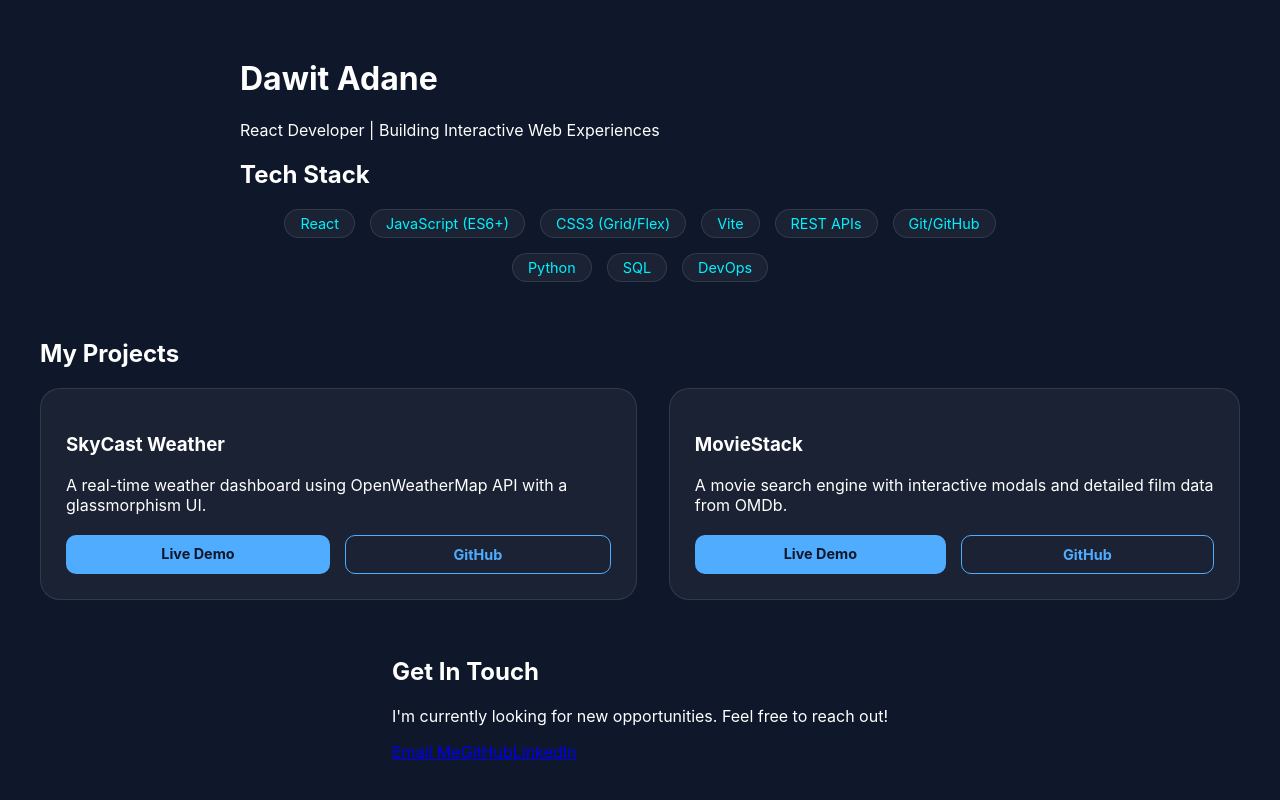
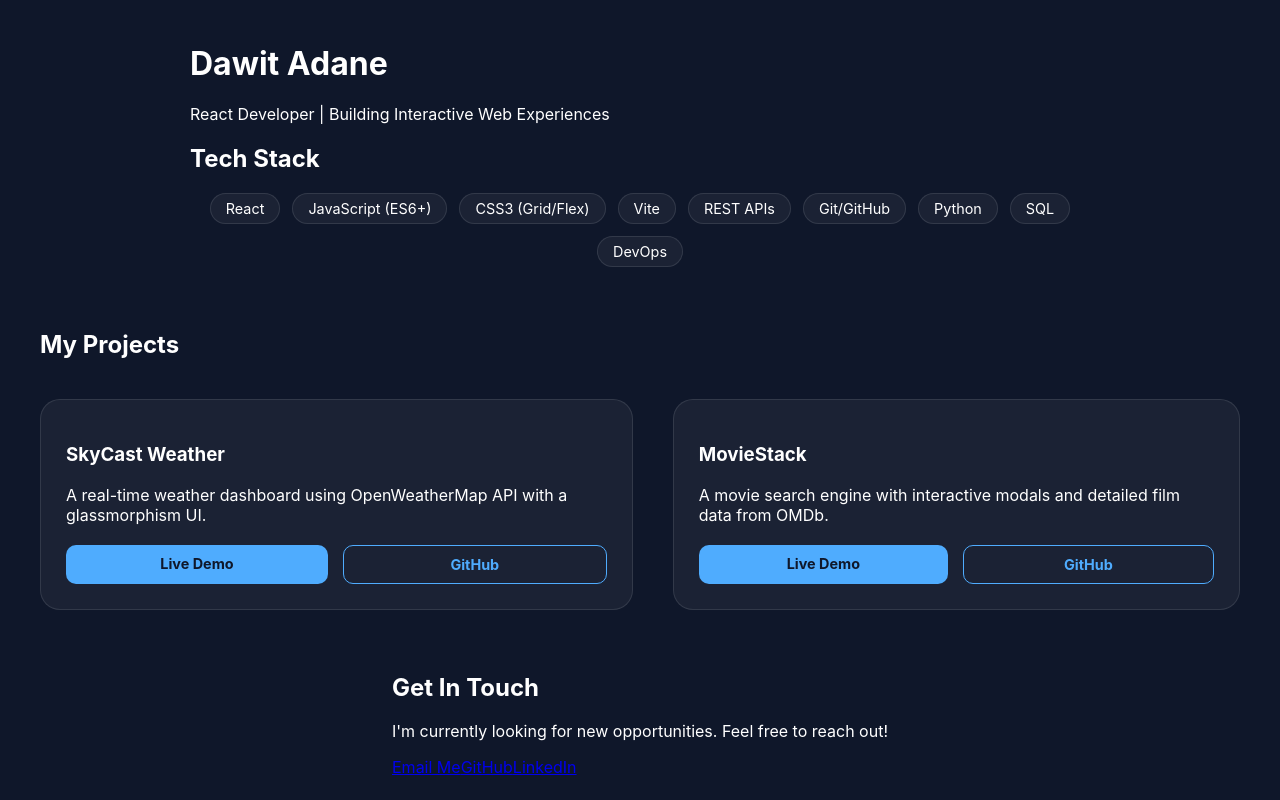
Before and after one commit to daveadane/my-portfolio, a React (Vite) app: page / in a window 1280 px wide. Built offline with nearby package versions, Linux system fonts and the light colour scheme.

Commit message:
checking the css

```diff
--- a/src/App.css
+++ b/src/App.css
@@ -28,48 +28,60 @@ body, html {
 }
 
 /* 2. TECH STACK FIX (Centered and Spaced) */
+/* Center the Tech Stack with spacing */
 .tech-stack-container {
   display: flex;
   flex-wrap: wrap;
-  gap: 15px; /* Adds space between React, Python, etc. */
+  gap: 12px; /* This creates the space between each skill */
   justify-content: center;
-  max-width: 800px;
-  margin-top: 10px;
+  max-width: 900px;
+  margin: 20px auto;
 }
 
 .tech-stack-container span {
   background: var(--glass);
-  padding: 5px 15px;
-  border-radius: 15px;
+  padding: 6px 15px;
+  border-radius: 20px;
   border: 1px solid var(--border);
   font-size: 0.9rem;
-  color: var(--secondary);
+  transition: 0.3s;
 }
 
-/* 3. PROJECT CARDS - INTERACTIVE SIGN */
-.project-grid {
-  display: flex;
-  gap: 2rem;
-  justify-content: center;
-  width: 100%;
-}
-
+/* INTERACTIVE PROJECT CARDS */
 .project-card {
   min-width: 350px;
   background: var(--glass);
   border: 1px solid var(--border);
   border-radius: 20px;
   padding: 25px;
-  transition: all 0.4s cubic-bezier(0.175, 0.885, 0.32, 1.275); /* Smooth movement */
+  transition: all 0.4s ease; /* This makes the movement smooth */
+  position: relative;
   cursor: pointer;
 }
 
-/* THIS IS THE SIGN WHEN CURSOR MOVES */
+/* THE "SIGN" - When cursor moves over the project */
 .project-card:hover {
-  transform: scale(1.05); /* Card grows slightly */
+  transform: translateY(-10px) scale(1.02); /* Moves UP and grows slightly */
   border-color: var(--primary);
-  background: rgba(255, 255, 255, 0.1);
-  box-shadow: 0 0 30px rgba(79, 172, 254, 0.3); /* Blue glow */
+  background: rgba(255, 255, 255, 0.08);
+  box-shadow: 0 15px 35px rgba(79, 172, 254, 0.4); /* Blue glow effect */
+}
+
+/* Centering the Projects Section */
+.projects-section {
+  width: 100%;
+  display: flex;
+  flex-direction: column;
+  align-items: center;
+  justify-content: center;
+}
+
+.project-grid {
+  display: flex;
+  gap: 2.5rem;
+  justify-content: center;
+  width: 100%;
+  padding: 20px 0;
 }
 
 /* 4. BUTTONS */
```
